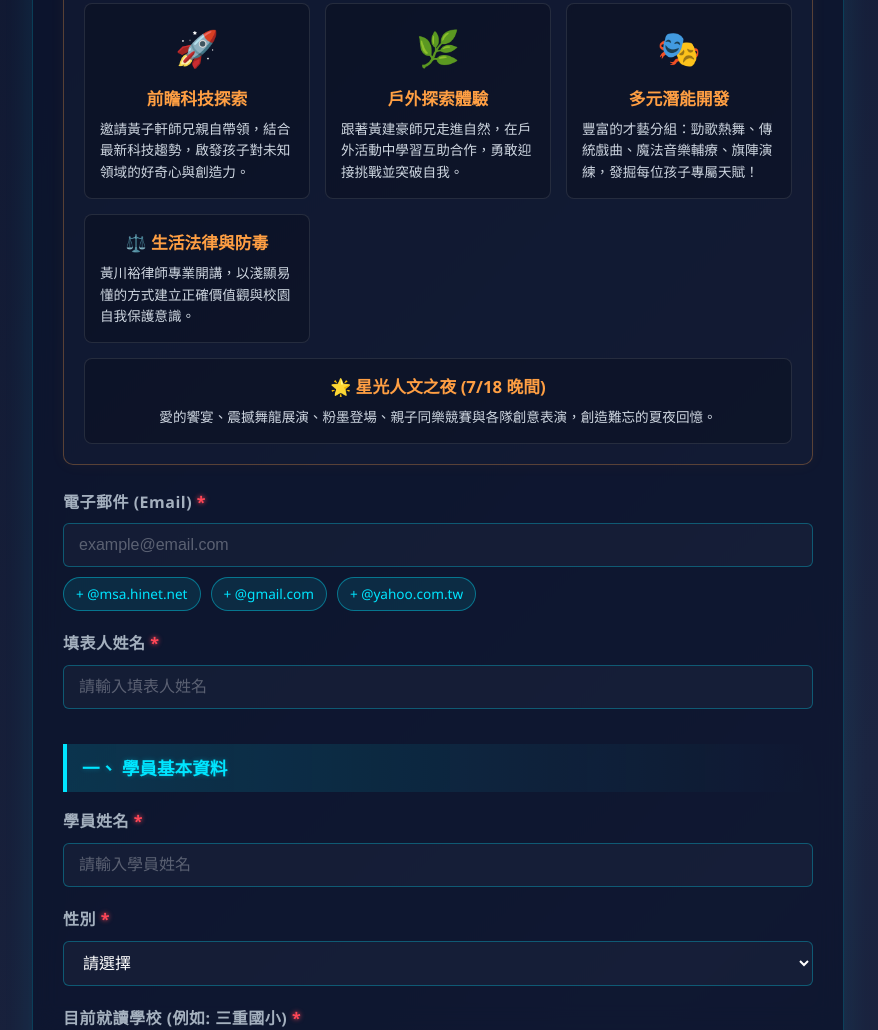
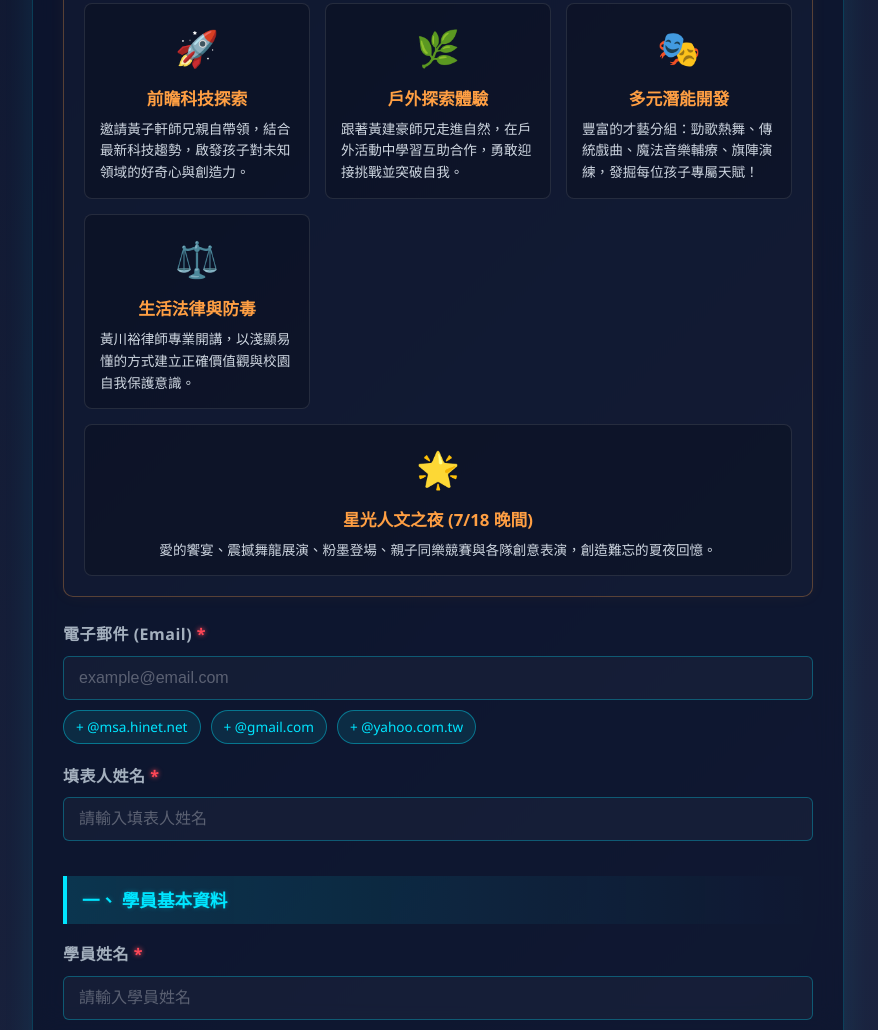
Before and after one commit to Huangziv/2026camp-registration, a plain HTML site: page index.html in a window 1280 px wide. Shown: the part 696-1726 px from the top of the page, without its empty margins (202-1080 px from the left). Drawn offline with Linux system fonts and the light colour scheme.

Commit message:
Update index.html

```diff
--- a/index.html
+++ b/index.html
@@ -68,7 +68,7 @@
         .warning-text { color: #ff4757; font-weight: bold; text-shadow: 0 0 5px rgba(255, 71, 87, 0.4); }
         .info-text { color: #48dbfb; font-weight: bold; margin-top: 10px; }
 
-        /* 精彩課程卡片設計 */
+        /* 精彩課程卡片設計 (圖標統一化) */
         .course-highlights {
             background: rgba(255, 255, 255, 0.02);
             border: 1px solid rgba(255, 159, 67, 0.3);
@@ -103,9 +103,10 @@
             box-shadow: 0 5px 15px rgba(255, 159, 67, 0.2);
             border-color: rgba(255, 159, 67, 0.5);
         }
-        .course-icon { font-size: 2.2em; margin-bottom: 10px; }
-        .course-title { color: #ff9f43; font-weight: bold; margin-bottom: 5px; font-size: 1.05em; }
+        .course-icon { font-size: 2.2em; margin-bottom: 10px; text-align: center; }
+        .course-title { color: #ff9f43; font-weight: bold; margin-bottom: 5px; font-size: 1.05em; text-align: center; }
         .course-desc { font-size: 0.85em; color: #ced6e0; text-align: left; }
+        .course-desc-center { font-size: 0.85em; color: #ced6e0; text-align: center; }
 
         .bank-box {
             background-color: rgba(46, 213, 115, 0.05);
@@ -231,7 +232,7 @@
         <p class="warning-text" style="margin-top:15px;">【防詐騙提醒】我們不會以任何名義通知更改付款方式或要求您到ATM進行任何操作！若您接獲類似電話，請勿提供任何個人金融資料，並請撥165反詐騙專線查詢或與我們聯繫：(02)2981-0310。</p>
     </div>
 
-    <!-- 吸引人的課程資訊區塊 -->
+    <!-- 吸引人的課程資訊區塊 (統一圖標版) -->
     <div class="course-highlights">
         <h3>✨ 營隊亮點與精彩課程 ✨</h3>
         <p style="font-size:0.9em; color:#a4b0be; margin-top:-5px;">精心設計的兩日探索之旅，結合靜態與動態，激發孩子無限潛能！</p>
@@ -252,12 +253,14 @@
                 <div class="course-desc">豐富的才藝分組：勁歌熱舞、傳統戲曲、魔法音樂輔療、旗陣演練，發掘每位孩子專屬天賦！</div>
             </div>
             <div class="course-card">
-                <div class="course-title">⚖️ 生活法律與防毒</div>
+                <div class="course-icon">⚖️</div>
+                <div class="course-title">生活法律與防毒</div>
                 <div class="course-desc">黃川裕律師專業開講，以淺顯易懂的方式建立正確價值觀與校園自我保護意識。</div>
             </div>
             <div class="course-card" style="grid-column: 1 / -1;">
-                <div class="course-title" style="text-align: center;">🌟 星光人文之夜 (7/18 晚間)</div>
-                <div class="course-desc" style="text-align: center;">愛的饗宴、震撼舞龍展演、粉墨登場、親子同樂競賽與各隊創意表演，創造難忘的夏夜回憶。</div>
+                <div class="course-icon">🌟</div>
+                <div class="course-title">星光人文之夜 (7/18 晚間)</div>
+                <div class="course-desc-center">愛的饗宴、震撼舞龍展演、粉墨登場、親子同樂競賽與各隊創意表演，創造難忘的夏夜回憶。</div>
             </div>
         </div>
     </div>
```
